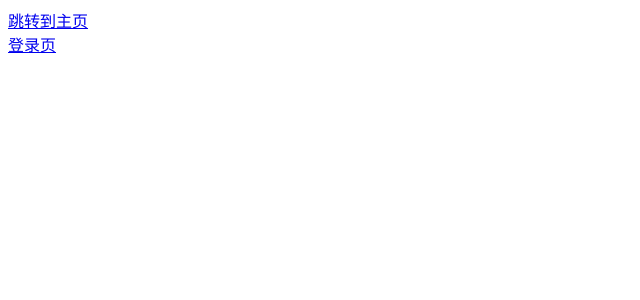
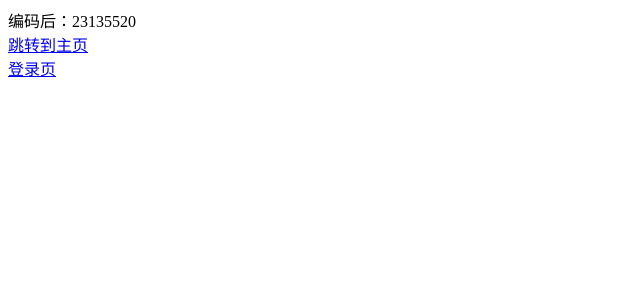
Before and after one commit to wuchao404/ims, a Next.js app: page / in a window 1280 px wide. Shown: the top 300 px of the page, without its empty margins (0-640 px from the left). Built offline with nearby package versions, Linux system fonts and the light colour scheme.

Commit message:
将雪松的Java加密代码转为js加密代码

```diff
--- a/pages/index.tsx
+++ b/pages/index.tsx
@@ -1,10 +1,31 @@
 import React from 'react';
 import Link from 'next/link';
+import moment from 'moment';
 
-export default () => (
+export default () => {
+  const encryptFkey = (oldF: string, date: Date) => {
+    const ddHHmmss = moment(date).format('DDHHmmss');
+    console.log("ddHHmmss: " + ddHHmmss)
+    const times = ddHHmmss.split('');
+    return oldF.split('').map((str: string, index: number) => {
+      const number = (str.charCodeAt(0) ^ (times[index].charCodeAt(0) + 32)) - 1;
+      return String.fromCharCode(number);
+    }).join('');
+  }
+  const getStr = () => {
+    const date = new Date();
+    date.setTime(1574764249607);
+    const encode = encryptFkey('abcdefgh', date)
+    console.log("加密后: " + encode);
+    console.log("timestamp: " + date.getTime())
+    return encode;
+  }
+  return (
     <div>
+      <div>编码后：{getStr()}</div>
       <Link href="/home"><a>跳转到主页</a></Link>
       <br />
       <Link href="/login"><a>登录页</a></Link>
     </div>
   )
+}
```
Lines whose indentation alone changed are shown as unchanged.
